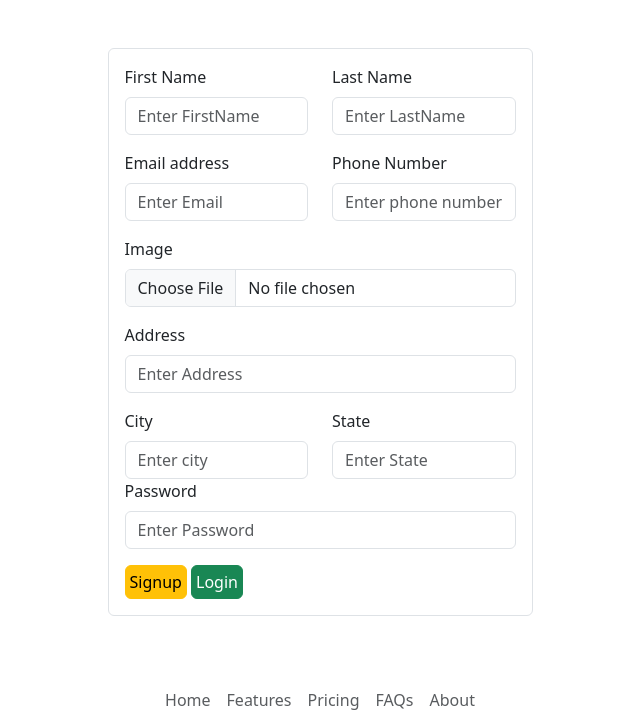
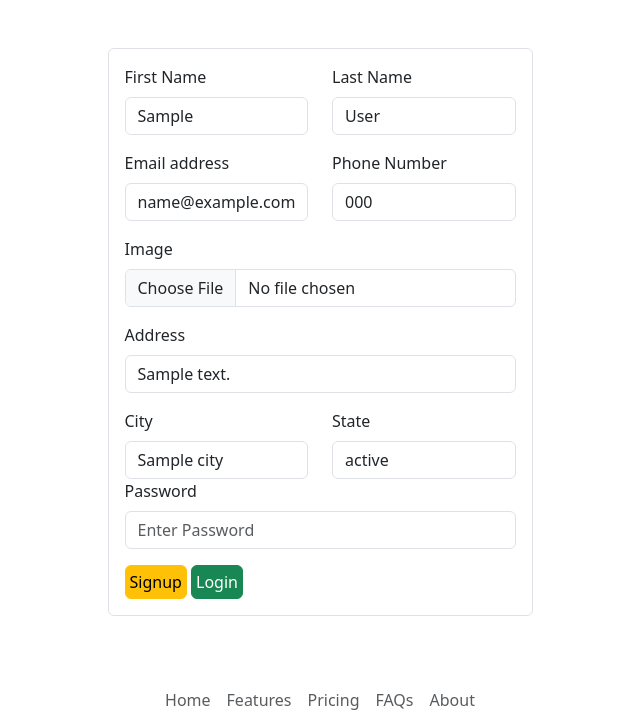
Before and after one commit to shivamsaini525/Estore_django, a Django app: template store/templates/signup.html in a window 1280 px wide. Shown: the part 56-775 px from the top of the page, without its empty margins (320-960 px from the left). Run offline with Django 5.2, Linux system fonts and the light colour scheme; the template is opened without the code that fills it: most values are stand-ins (such as "Sample title", 1, 10 or a date in 2020); some libraries are stand-ins or nearby versions.

Commit message:
signup form complete

```diff
--- a/store/models/customer.py
+++ b/store/models/customer.py
@@ -14,3 +14,8 @@ class Customer(models.Model):
 
     def register(self):
         self.save()
+
+    def isExit(self):
+        if Customer.objects.filter(email= self.email):
+            return True
+        return False
--- a/store/templates/signup.html
+++ b/store/templates/signup.html
@@ -7,49 +7,57 @@
         <div class="col-lg-5 mx-auto border rounded p-3">
             <form action="/signup" method="POST">
                 {% csrf_token %}
+                {% if error %}
+                <div class="alert alert-danger" role="alert">
+
+                    <p>{{error}}</p>
+
+                </div>
+                {% endif %}
+
 
                 <div class="row">
                     <div class="col">
                         <div class="mb-3">
                             <label for="FirstName" class="form-label">First Name</label>
-                            <input type="text" class="form-control" id="firstname" name="first_name" placeholder="Enter FirstName">
+                            <input type="text" class="form-control" id="firstname" name="first_name" placeholder="Enter FirstName" value="{{values.first_name}}">
                           </div>
                     </div>
                     <div class="col">
                         <div class="mb-3">
                             <label for="LastName" class="form-label">Last Name</label>
-                            <input type="text" class="form-control" id="lastname" name="last_name" placeholder="Enter LastName">
+                            <input type="text" class="form-control" id="lastname" name="last_name" placeholder="Enter LastName" value="{{values.last_name}}">
                           </div>
                     </div>
                 </div>
                 <div class="row">
                     <div class="col mb-3">
                         <label for="exampleInputEmail1" class="form-label">Email address</label>
-                        <input type="email" class="form-control" id="exampleInputEmail1" aria-describedby="emailHelp" name="email" placeholder="Enter Email">
+                        <input type="email" class="form-control" id="exampleInputEmail1" aria-describedby="emailHelp" name="email" placeholder="Enter Email" value="{{values.email}}">
                     </div>
 
                     <div class="col mb-3">
                         <label for="phone" class="form-label">Phone Number</label>
-                        <input type="text" class="form-control" id="exampleInputPassword1" name="phone" placeholder="Enter phone number">
+                        <input type="text" class="form-control" id="exampleInputPassword1" name="phone" placeholder="Enter phone number" value="{{values.phone}}">
                     </div>
 
                 </div>
                 <div class="mb-3">
                     <label for="formFile" class="form-label">Image</label>
-                    <input class="form-control" type="file" id="formFile" name="image">
+                    <input class="form-control" type="file" id="formFile" name="image" value="{{values.image}}">
                 </div>
                 <div class="mb-3">
                     <label for="Address" class="form-label">Address</label>
-                    <input type="text" class="form-control" id="address" name="address" placeholder="Enter Address">
+                    <input type="text" class="form-control" id="address" name="address" placeholder="Enter Address" value="{{values.address}}">
                 </div>
                 <div class="row">
                     <div class="col">
                         <label for="city" class="form-label">City</label>
-                        <input type="text" class="form-control" id="address" name="city" placeholder="Enter city">
+                        <input type="text" class="form-control" id="address" name="city" placeholder="Enter city" value="{{values.city}}">
                     </div>
                     <div class="col">
                         <label for="State" class="form-label">State</label>
-                        <input type="text" class="form-control" id="state" name="state" placeholder="Enter State">
+                        <input type="text" class="form-control" id="state" name="state" placeholder="Enter State" value="{{values.state}}">
                     </div>
                 </div>
 
```
Also changed, not shown: store/views.py (+44 -3 lines).
